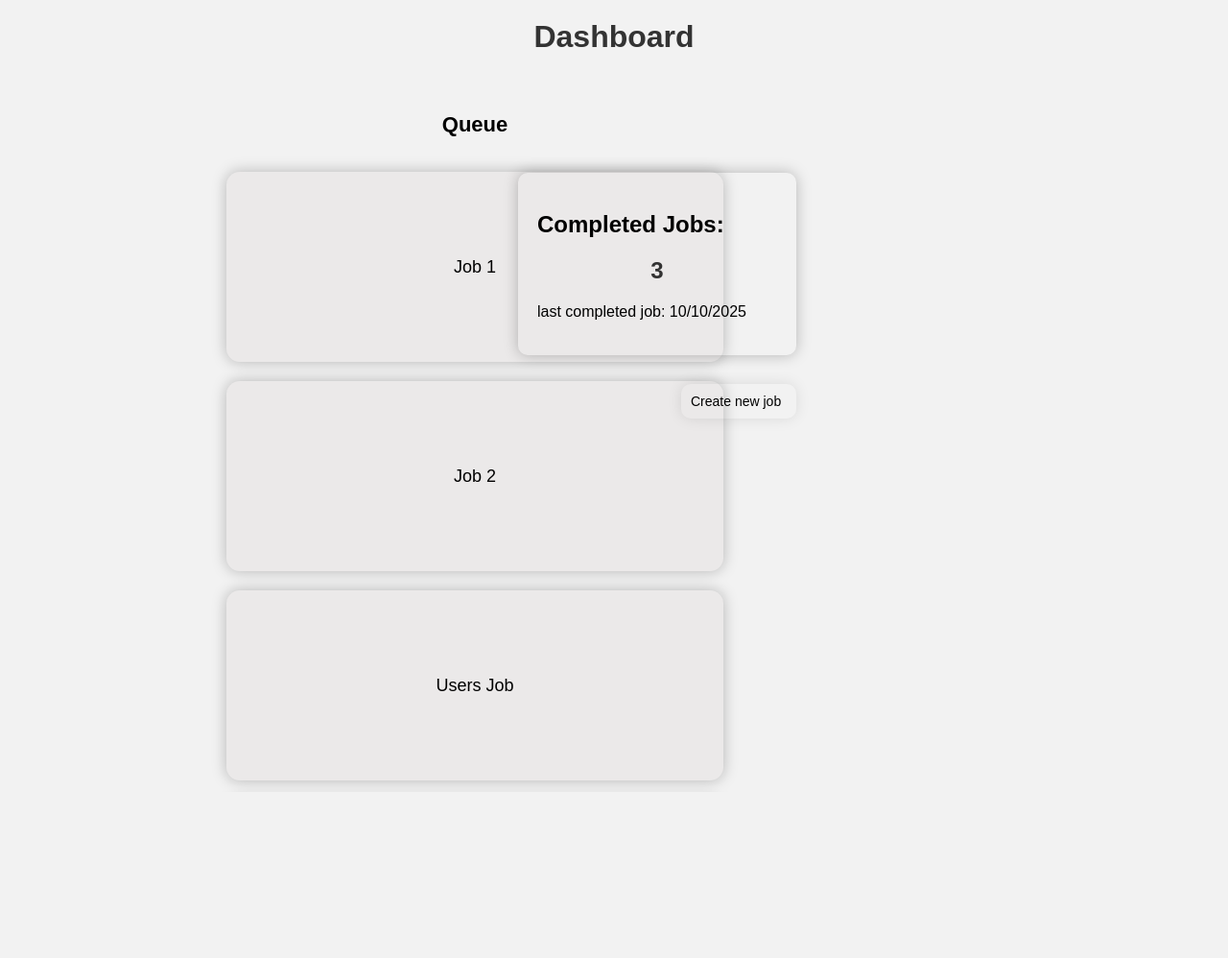
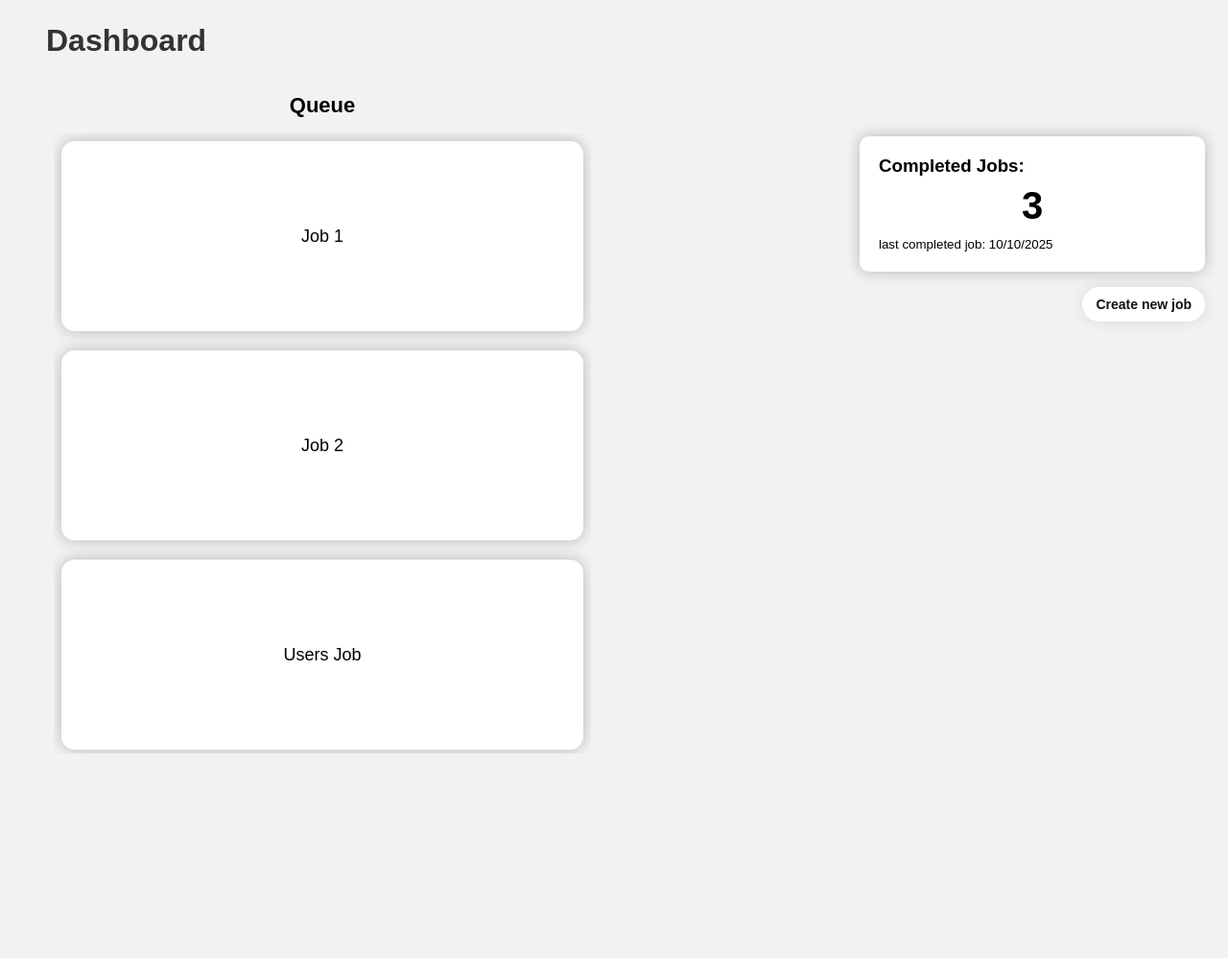
Before and after one commit to Sophie-skyyye/Ops-Beowulf-cluster-website, a Flask app: page / in a window 1280 px wide. Shown: the top 998 px of the page at 96% size. Run offline with Flask 3, Linux system fonts and the light colour scheme.

Commit message:
added some reactiveness

```diff
--- a/static/home.css
+++ b/static/home.css
@@ -1,127 +1,159 @@
 body {
-    font-family: poppins, sans-serif;
-    background-color: #f2f2f2;
-    margin: 0;
-    padding: 0;
+  font-family: poppins, sans-serif;
+  background-color: #f2f2f2;
+  margin: 0;
 }
 
 h1 {
-    color: #333;
-    text-align: center;
-    margin-top: 20px;
-    text-emphasis: bold;
+  color: #333;
+  text-align: left;
+  margin: 0;
+  text-emphasis: bold;
 }
 
-/* -----------------------------------------Queue container----------------------------------------------------------------------*/
-
-/* Queue container (entire sidebar area) */
-.queue-container {
-  width: 550px;
-  border-radius: 10px;
-  padding: 20px;
-  display: flex;
-  flex-direction: column;
-  align-items: stretch;
-  margin-left: 200px;
-  margin-top: 40px;
+/* ----------------------------------------------- Dashboard --------------------------------------------------------------*/
+/* Move the whole grid slightly left; increase gap between columns */
+.dashboard {
+  max-width: 1400px;        /* gives room to breathe */
+  margin-left: 48px;        /* <<< shift left */
+  margin-right: 0;
+  padding: 24px 24px 24px 0;
+  display: grid;
+  grid-template-columns: 560px 1fr;   /* left fixed, right flexible */
+  grid-template-areas:
+    "header header"
+    "queue  right";
+  column-gap: 96px;         /* <<< more space between queue and right column */
+  row-gap: 24px;
+  align-items: start;
 }
 
-/* Queue title */
+.dash-header { grid-area: header; }
+.dash-header h1 { margin-bottom: 12px; }
+
+/* ----------------------------------------- Queue container ------------------------------------------------------------------*/
+.queue-container {
+  grid-area: queue;
+  width: 560px;             /* keeps your size */
+  border-radius: 10px;
+  padding: 0 8px;
+}
+
 .queue-title {
   font-size: 22px;
   font-weight: 600;
   text-align: center;
-  margin: 0 0 20px;
+  margin: 0 0 16px;
 }
 
-/* Scroll area */
 .queue-list {
   display: flex;
   flex-direction: column;
   gap: 20px;
   overflow-y: auto;
   overflow-x: visible;
-  padding: 16px 16px 16px 16px;
+  padding: 8px;
   background: transparent;
   max-height: 630px;
 }
 
-/* Individual job boxes */
 .queue-item {
-  background: #ebe9e9;
+  background: white;
   border-radius: 14px;
   padding: 24px;
   min-height: 150px;
   font-size: 18px;
   font-weight: 500;
-  box-shadow: 0 0 15px rgba(0, 0, 0, 0.25);
+  box-shadow: 0 0 15px rgba(0,0,0,0.25);
   display: flex;
   align-items: center;
   justify-content: center;
   transition: all 0.25s ease;
 }
-
-/* Hover effect */
 .queue-item:hover {
   background: #007bff;
   color: black;
   transform: scale(1.03);
-  box-shadow: 0 0 20px rgba(0, 123, 255, 0.5);
+  box-shadow: 0 0 20px rgba(0,123,255,0.5);
   cursor: pointer;
 }
 
-/* Scrollbar */
-.queue-list::-webkit-scrollbar {
-  width: 10px;
-}
-.queue-list::-webkit-scrollbar-thumb {
-  background-color: #999;
-  border-radius: 6px;
-}
-.queue-list::-webkit-scrollbar-thumb:hover {
-  background-color: #777;
-}
+/* scrollbar */
+.queue-list::-webkit-scrollbar { width: 10px; }
+.queue-list::-webkit-scrollbar-thumb { background-color: #999; border-radius: 6px; }
+.queue-list::-webkit-scrollbar-thumb:hover { background-color: #777; }
 
 /* ------------------------------------------ Completed Jobs ----------------------------------------------- */
 
-/* completed job container */
+.right-column {
+  display: flex;
+  flex-direction: column;
+  align-items: flex-end;   /* aligns both card + button to the right */
+  gap: 16px;               /* space between them */
+  margin-left: 100px;
+  margin-top: 45px;
+}
+
 .completedJobs-container {
-  position: absolute;
-  top: 180px;
-  right: 450px;
-  width: 250px;
+  width: 320px;             /* a touch wider looks nicer */
+  position: relative;
   border-radius: 10px;
   padding: 20px;
-  box-shadow: 0 0 15px rgba(0, 0, 0, 0.25);
-  display: flex;
-  flex-direction: column;
-  align-items: stretch;
+  background: #fff;
+  box-shadow: 0 0 15px rgba(0,0,0,0.25);
 }
+.completed-count{
+  text-align: center;
+}
+.completedJobs-container h3 { margin: 0 0 8px; }
+.completed-count { font-size: 40px; font-weight: 700; margin: 6px 0 8px; }
 
 /* ------------------------------------------ Upload button ----------------------------------------------- */
 
 .upload-button {
-  position: absolute;
-  top: 400px;
-  right: 450px;
-  width: 100px;
-  border-radius: 10px;
-  padding: 10px;
+  display: inline-flex;
+  justify-content: center;
+  align-items: center;
+  padding: 10px 14px;
+  border-radius: 999px;
+  background: #fff;
+  color: #111;
+  text-decoration: none;
+  font-weight: 600;
+  font-size: 14px;
   box-shadow: 0 0 15px rgba(0, 0, 0, 0.10);
-  display: flex;
-}
-
-.upload-button a {
-  text-decoration: none;
-  color: black;
-  font-weight: 500;
-  font-size: 14px;
+  transition: transform .2s, box-shadow .2s, background .2s, color .2s;
 }
 
 .upload-button:hover {
   background: #007bff;
   color: black;
   transform: scale(1.03);
-  box-shadow: 0 0 20px rgba(0, 123, 255, 0.5);
-  cursor: pointer;
+  box-shadow: 0 0 20px rgba(0, 123, 255, 0.35);
 }
+
+
+/* -------------- Responsive -------------- */
+@media (max-width: 1100px) {
+  .dashboard {
+    margin-left: 16px;
+    padding: 16px 16px 16px 0;
+    grid-template-columns: 1fr;
+    grid-template-areas:
+      "header"
+      "queue"
+      "right";
+    column-gap: 24px;
+  }
+  .queue-container { width: 100%; }
+  .right-column,
+  .completedJobs-container,
+  .upload-button { width: 100%; }
+  .upload-button { justify-content: center; }
+  .queue-list { max-height: 50vh; }
+}
+
+@media (max-width: 600px) {
+  .queue-item { min-height: 120px; }
+  .completed-count { font-size: 32px; }
+}
--- a/templates/index.html
+++ b/templates/index.html
@@ -7,8 +7,10 @@
 </head>
 
 <body>
-    <h1>Dashboard</h1>
-
+    <div class="dashboard">
+    <header class="dash-header">
+      <h1>Dashboard</h1>
+    </header>
    <!-- Queue sidebar -->
 <aside class="queue-container">
   <h2 class="queue-title">Queue</h2>
@@ -24,17 +26,15 @@
 </aside>
 
 <!-- Completed Jobs -->
-<aside class="completedJobs-container">
-  <div class="completedJobs">
-    <h2>Completed Jobs:</h2>
-    <h1>3</h1>
-    <p>last completed job: 10/10/2025</p>
+<section class="right-column">
+  <div class="completedJobs-container">
+    <h3>Completed Jobs:</h3>
+    <div class="completed-count">3</div>
+    <small>last completed job: 10/10/2025</small>
   </div>
-</aside>
 
-<!-- Create new job button -->
-<div class="upload-button">
-    <a href="/upload"> Create new job</a>
-</div>
+  <a class="upload-button" href="/upload">Create new job</a>
+</section>
+  </div>
 </body>
 </html>
```
